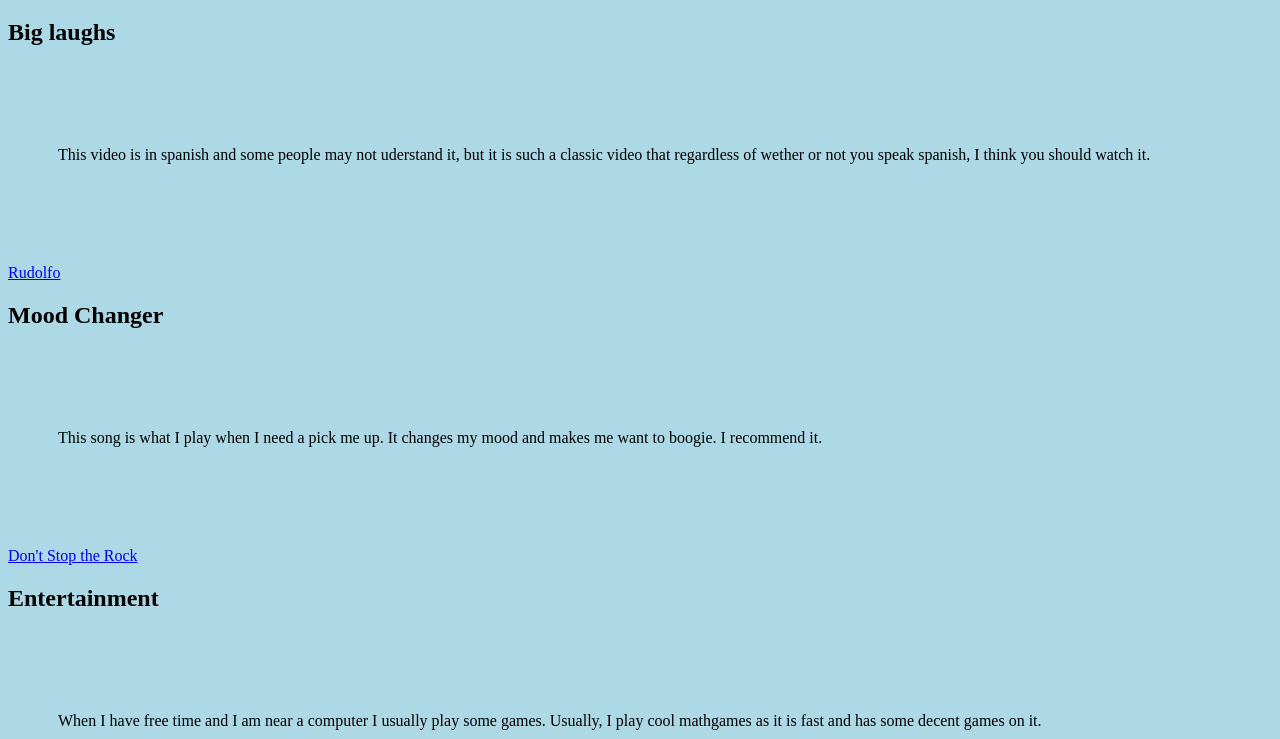
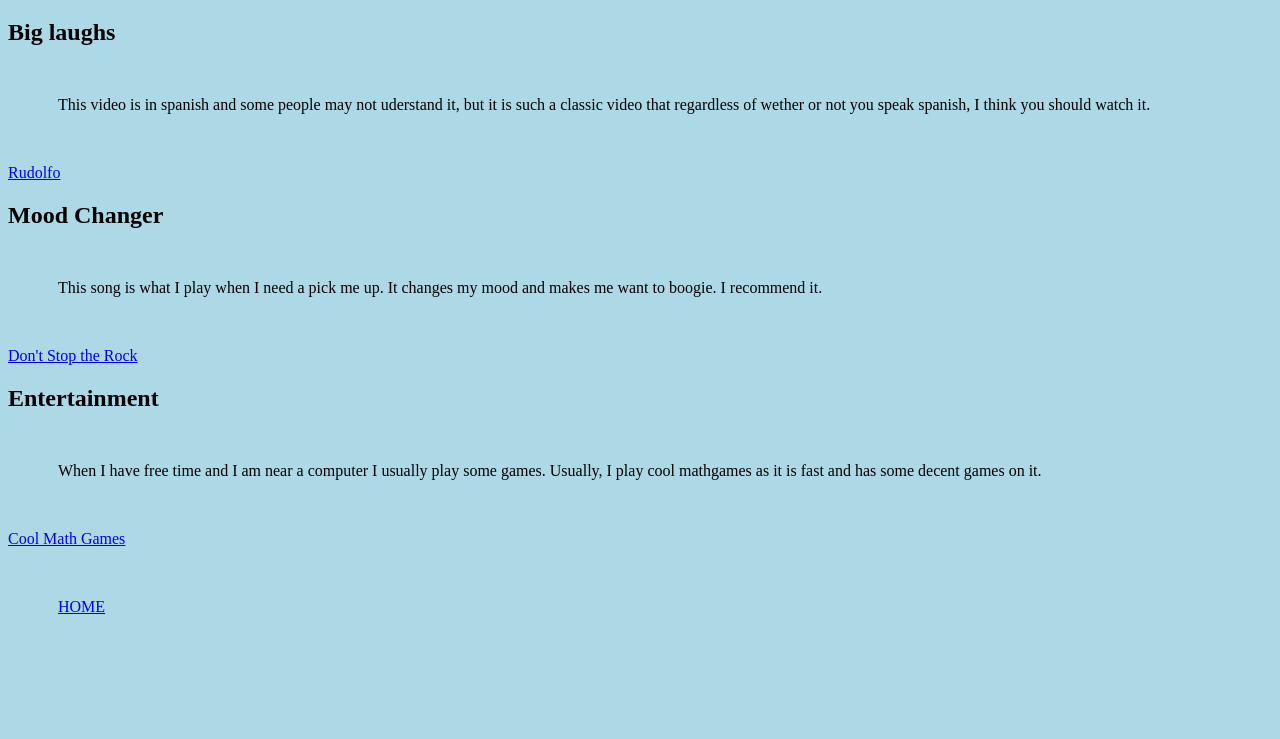
Before and after one commit to diego-rangel200/diego-rangel200.github.io, a plain HTML site: page amuse.html in a window 1280 px wide. Shown: the part 61-800 px from the top of the page. Drawn offline with Linux system fonts and the light colour scheme.

Commit message:
Update main.css

```diff
--- a/css/main.css
+++ b/css/main.css
@@ -8,5 +8,5 @@ h1 {
 	text-allign: center;
 }
 p{
-  margin: 100px 20px 100px 50px;
+  margin: 50px 50px 50px 50px;
 }
```
